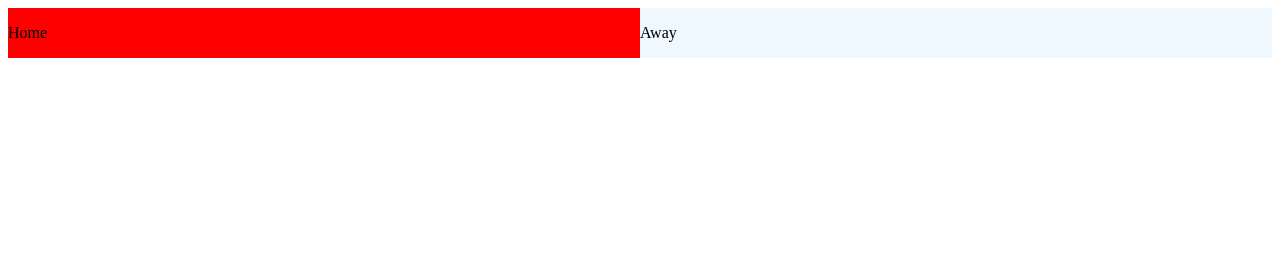
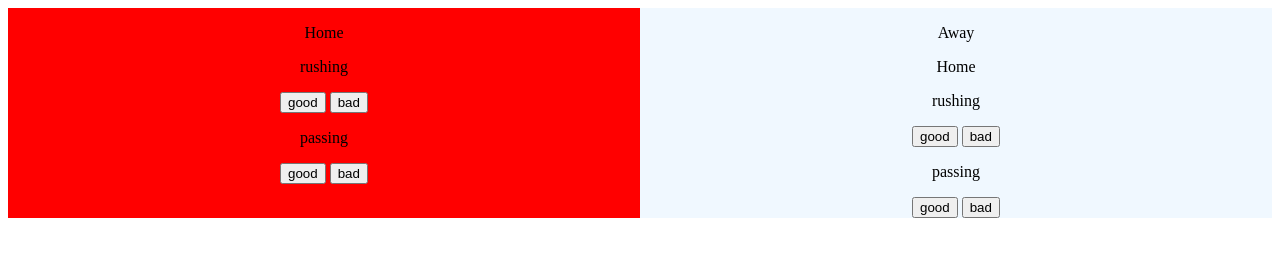
Before and after one commit to lhulinsky/gameswebsite, a plain HTML site: page football stats.html in a window 1280 px wide. Drawn offline with Linux system fonts and the light colour scheme.

Commit message:
stats content

```diff
--- a/football stats.html
+++ b/football stats.html
@@ -7,9 +7,22 @@
         <div id="container">
             <div id="leftSpacer">
                 <p>Home</p>
+                <p>rushing</p>
+                <button>good</button>
+                <button>bad</button>
+                <p>passing</p>
+                <button>good</button>
+                <button>bad</button>
             </div>
             <div id="rightSpacer">
                 <p>Away</p>
+                <p>Home</p>
+                <p>rushing</p>
+                <button>good</button>
+                <button>bad</button>
+                <p>passing</p>
+                <button>good</button>
+                <button>bad</button>
             </div>
         </div>
         <style>
@@ -18,11 +31,13 @@
             }
             #leftSpacer{
                flex:1;
-               background-color:red
+               background-color:red;
+               text-align:center;
             }
             #rightSpacer{
                flex:1;
                background-color: aliceblue;
+               text-align:center;
             }
         </style>
     </body>
```
